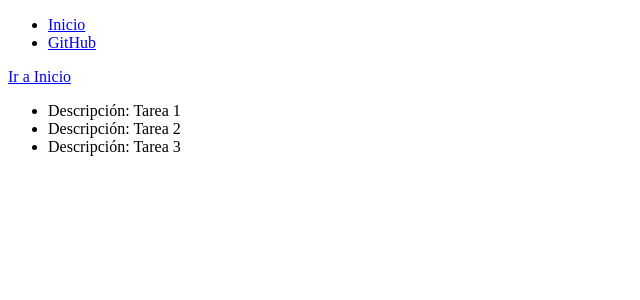
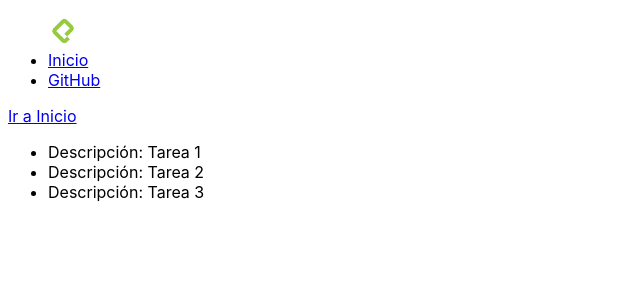
Before and after one commit to SisifoDev/python-flask-app, a Flask app: page /hello in a window 1280 px wide. Shown: the top 300 px of the page, without its empty margins (0-640 px from the left). Run offline with Flask 2, Linux system fonts and the light colour scheme.

Commit message:
Archivos estáticos - Imágenes, css

```diff
--- /dev/null
+++ b/static/css/main.css
@@ -0,0 +1,8 @@
+html {
+  font-family: -apple-system, BlinkMacSystemFont, "Segoe UI", Roboto, Oxygen,
+    Ubuntu, Cantarell, "Open Sans", "Helvetica Neue", sans-serif;
+}
+
+img {
+  max-width: 30px;
+}
--- a/templates/base.html
+++ b/templates/base.html
@@ -5,6 +5,10 @@
     <meta http-equiv="X-UA-Compatible" content="IE=edge" />
     <meta name="viewport" content="width=device-width, initial-scale=1.0" />
     <title>{% block title %}🐍 Flask app | {% endblock title %}</title>
+    <link
+      rel="stylesheet"
+      href="{{url_for('static', filename='css/main.css')}}"
+    />
   </head>
   <body>
     <header>{% include 'navbar.html' %}</header>
--- a/templates/hello.html
+++ b/templates/hello.html
@@ -1,7 +1,7 @@
 {% extends 'base.html' %} {% import 'macros.html' as macros %} {% block title %}
 {{ super() }} Bienvenido {% endblock title %} {% block content %} {% if user_ip
 %}
-<h1>Hola Usuario 🚀, tu dirección IP comprobada es: {{ user_ip }}</h1>
+<h1>Hola Usuario 🚀, tu IP es: {{ user_ip }}</h1>
 {% else %}
 <a href="{{url_for('index')}}">Ir a Inicio</a>
 
--- a/templates/navbar.html
+++ b/templates/navbar.html
@@ -1,5 +1,9 @@
 <nav>
   <ul>
+    <img
+      src="{{url_for('static', filename='images/platzi.png')}}"
+      alt="Platzi Logo"
+    />
     <li><a href="{{url_for('index')}}">Inicio</a></li>
     <li><a href="https://github.com/" target="_blank">GitHub</a></li>
   </ul>
```
Also changed, not shown: static/images/platzi.png (added).
